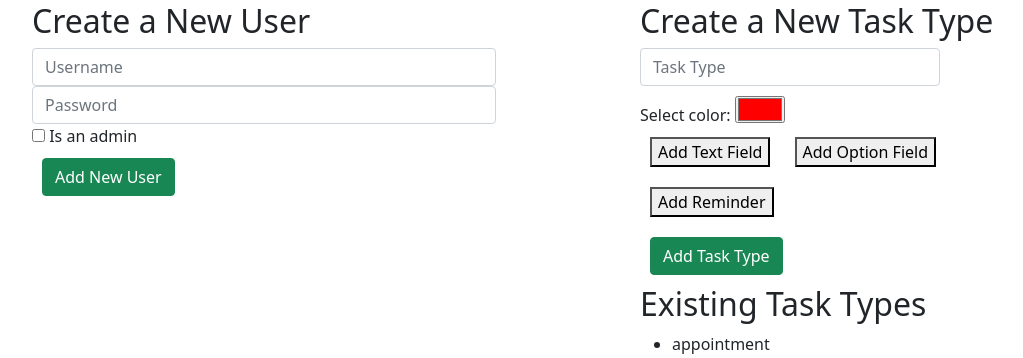
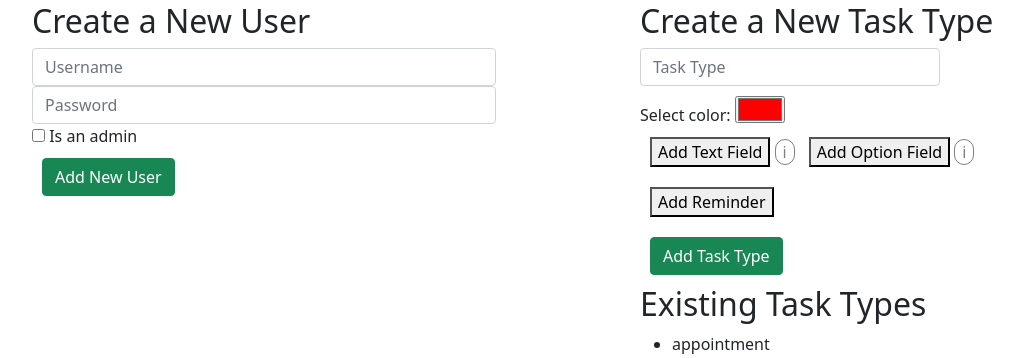
Before and after one commit to caboonie/globemed, a Flask app: page /dashboard in a window 1280 px wide. Shown: the part 159-517 px from the top of the page, without its empty margins (10-1033 px from the left). Run offline with Flask 2, Linux system fonts and the light colour scheme; a user stored in the database is signed in; some libraries are stand-ins or nearby versions.

```diff
--- a/models.py
+++ b/models.py
@@ -51,6 +51,7 @@ class Task(Base):
     reminder_datestrings = Column(PickleType) # list of datetimes
     color = Column(String)
     items_of_use = Column(PickleType) # list of Inventory Item IDs
+    # person_responsible = Column(String)
 
 
 class TaskType(Base):
@@ -83,3 +84,8 @@ class InventoryItem(Base):
     inventory_type = Column(PickleType)
     danger_amount = Column(Float)
     buy_more_amount = Column(Float)
+
+# class Patient(Base):
+#     __tablename__ = "patient"
+#     id = Column(Integer, primary_key=True)
+#     name = Column(String)
--- a/templates/dashboard.html
+++ b/templates/dashboard.html
@@ -50,8 +50,18 @@
 
             </div>
 
-            <button type="button" onclick="addField()" style="margin: 10px;">{{text['Add Text Field']}}</button>
-            <button type="button" onclick="addOptionField()" style="margin: 10px;">{{text['Add Option Field']}}</button>
+            <button type="button" onclick="addField()" style="margin: 10px; margin-right: 0px;">{{text['Add Text Field']}}</button>
+            <span style="width:20px; text-align: center; border: solid gray 1px; border-radius: 10px; color: gray; " class="tooltip2">i
+                 <span class="tooltiptext" style="width: 1000px;">
+                     If you have parameters for this task type that you would like information for please add.
+                 </span>
+            </span>
+            <button type="button" onclick="addOptionField()" style="margin: 10px; margin-right: 0px;">{{text['Add Option Field']}}</button>
+            <span style="width:20px; text-align: center; border: solid gray 1px; border-radius: 10px; color: gray; " class="tooltip2">i
+                 <span class="tooltiptext" style="width: 1000px;">
+                      For a given field if there are specific options use this button.
+                 </span>
+            </span>
 
             <div id="task_reminders" class="form_group">
             </div>
```
Also changed, not shown: tasks.db.
